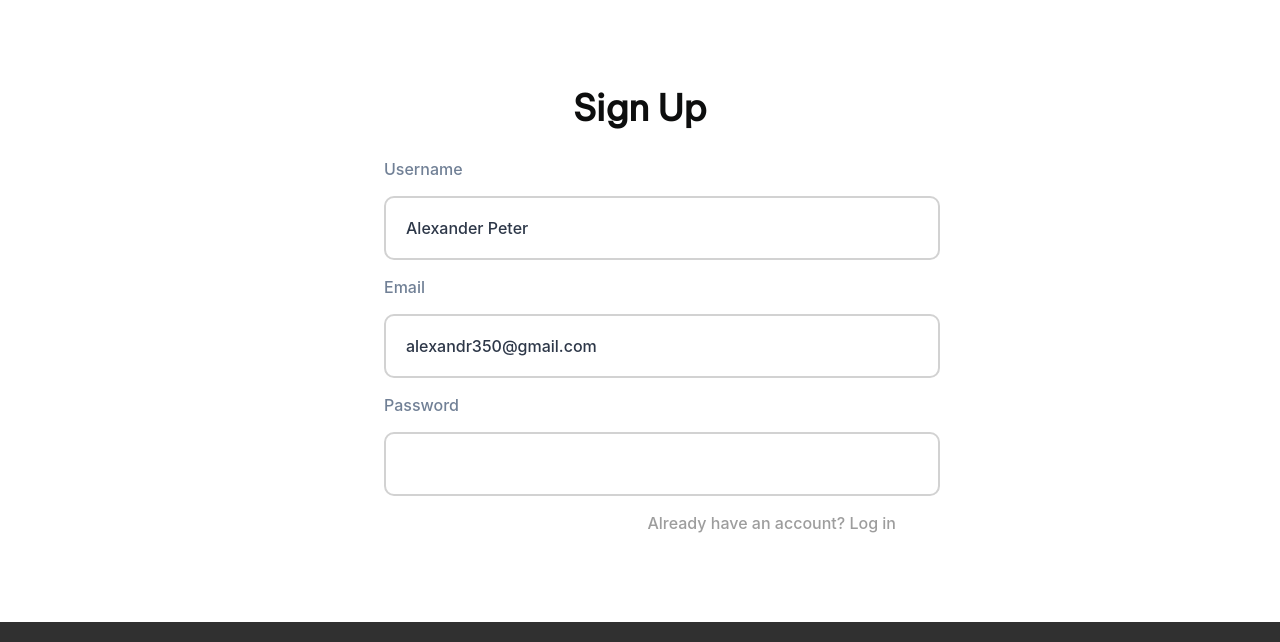
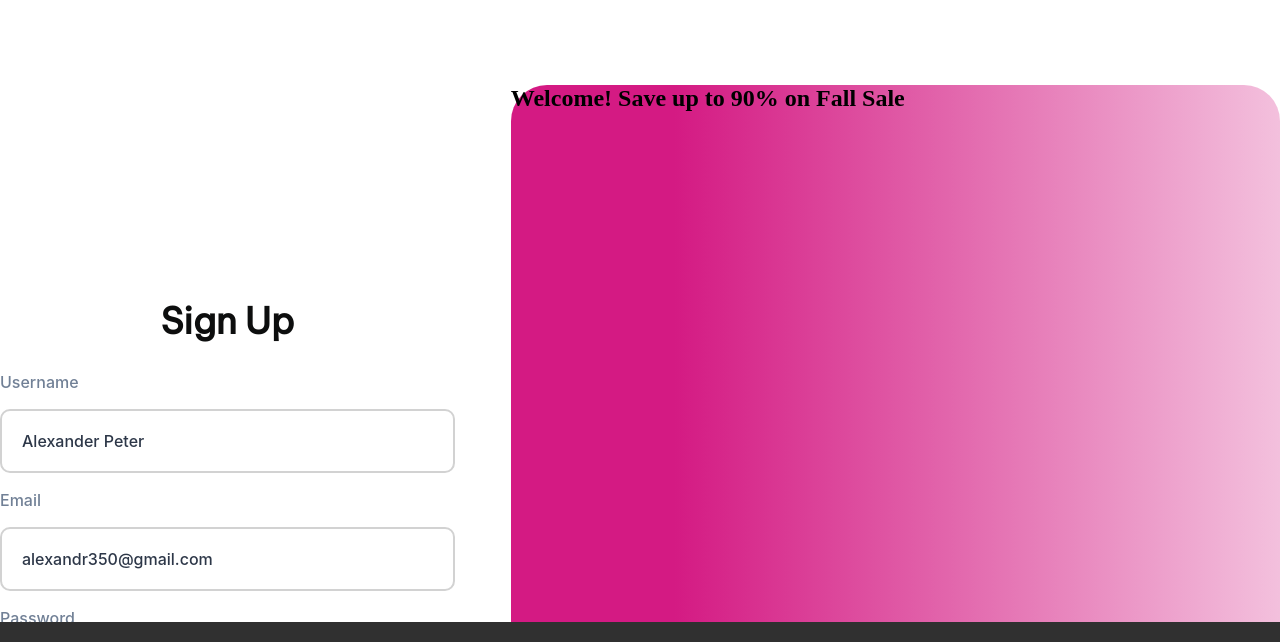
Before and after one commit to Multi-Code-Genius/Shopify-theme, a plain HTML site: page index.html in a window 1280 px wide. Shown: the part 83-725 px from the top of the page. Drawn offline with Linux system fonts and the light colour scheme; a web font is replaced by a local one.

Commit message:
fix: some signup stuff pu8shed

```diff
--- a/SignUp.css
+++ b/SignUp.css
@@ -1,9 +1,10 @@
 .signUp-wrapper {
-  margin-top: 56px;
+  max-width: 1352px;
   display: flex;
   justify-content: center;
   align-items: center;
   gap: 56px;
+  margin: 56px auto 0;
 }
 
 .signUp-leftSide {
@@ -37,7 +38,6 @@
 .signUp-input {
   border-radius: 10px;
   border: 2px solid #d2d2d2;
-  width: 100%;
   color: #2d3748;
   font-family: Inter;
   font-size: 16px;
@@ -54,3 +54,16 @@
   font-size: 16px;
   font-weight: 500;
 }
+
+.signup-right-wrapper {
+  width: 866px;
+  display: flex;
+  flex-direction: column;
+  height: 873px;
+  border-radius: 36px;
+  background: linear-gradient(
+    90deg,
+    #d41a83 21.21%,
+    rgba(212, 26, 131, 0) 129.77%
+  );
+}
--- a/index.html
+++ b/index.html
@@ -54,7 +54,7 @@
         </div>
     </section>
     </div>
-    <section>
+    <section >
         <div class="signUp-wrapper">
             <div class="signUp-leftSide">
                 <div class="signUp-title">
@@ -76,7 +76,15 @@
                     <div class="signUp-already-account">Already have an account? Log in</div>
                 </div>
             </div>
+            <div class="signup-right-wrapper">
+                <div class="inner-content">
+                    <h1 class="inner-h1">
+                        Welcome! Save up to 90% on Fall Sale
+                    </h1>
+                </div>
+            </div>
         </div>
+
     </section>
 
 
```
